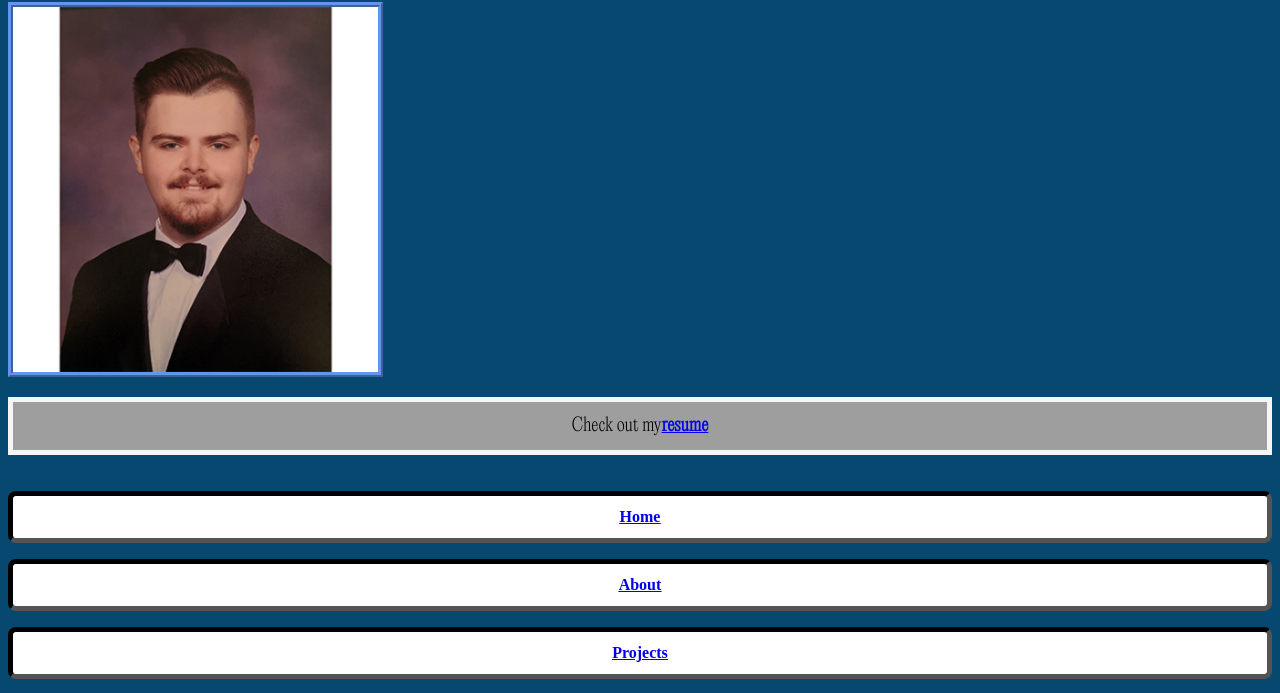
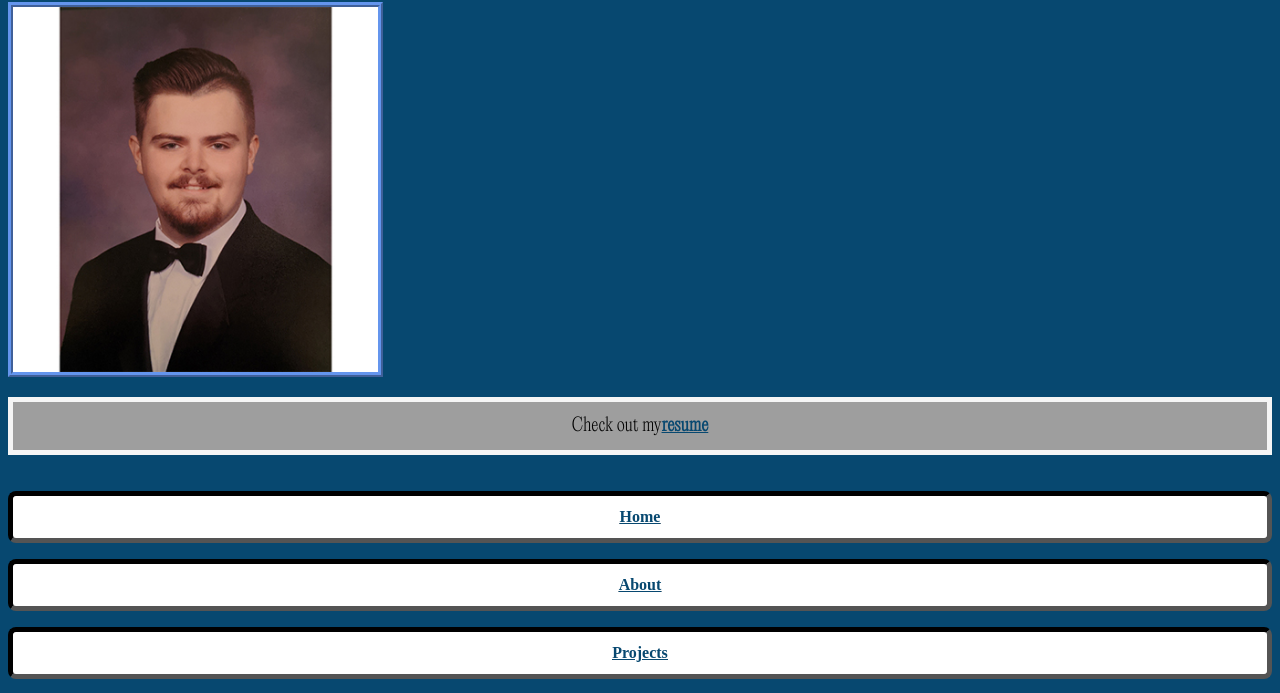
Before and after one commit to Gavincochrane2/Gavin-Cochrane-IDM-221, a plain HTML site: page Home.html in a window 1280 px wide. Shown: the part 80-773 px from the top of the page. Drawn offline with Linux system fonts and the light colour scheme.

Commit message:
Link Color change

```diff
--- a/styles.css
+++ b/styles.css
@@ -75,6 +75,15 @@ body ul {
     border-style: inset;
 
 }
+/* unvisited link */
+a:link {
+  color: rgb(7, 72, 112);
+}
+
+/* visited link */
+a:visited {
+  color: rgb(0, 0, 0);
+}
 .center {
   display: flex;
   justify-content: center;
--- a/styles2.css
+++ b/styles2.css
@@ -135,6 +135,15 @@ p.about {
     border-radius: 8px;
     margin-bottom: 36px;
 }
+/* unvisited link */
+a:link {
+    color: rgb(7, 72, 112);
+  }
+
+  /* visited link */
+  a:visited {
+    color: rgb(0, 0, 0);
+  }
 main ul {
     display: flex;
     flex-direction: column;
```
Also changed, not shown: 2 other files.
